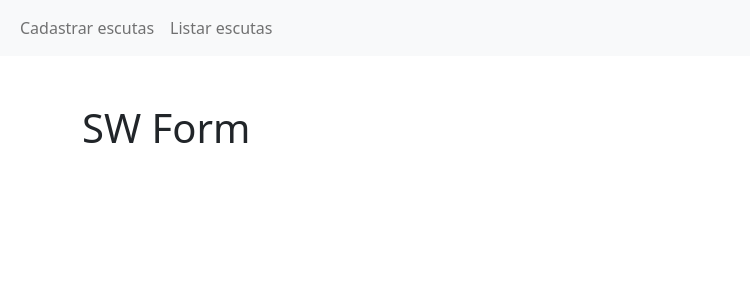
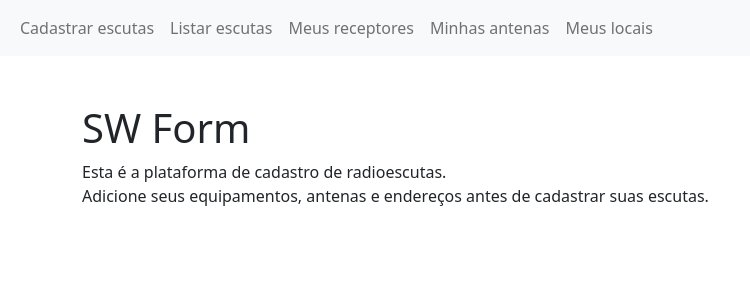
Before and after one commit to danielsf93/swform, a PHP site: page /welcome.php in a window 1280 px wide. Shown: the top 300 px of the page, without its empty margins (0-750 px from the left). Run offline with PHP 8.4, Linux system fonts and the light colour scheme.

Commit message:
Add files via upload

```diff
--- /dev/null
+++ b/antenas.php
@@ -0,0 +1 @@
+antenas bebe
--- /dev/null
+++ b/locais.php
@@ -0,0 +1 @@
+local meu fi
--- /dev/null
+++ b/receptores.php
@@ -0,0 +1 @@
+reccc
--- a/welcome.php
+++ b/welcome.php
@@ -22,6 +22,15 @@
             <li class="nav-item">
               <a class="nav-link" href="?page=listar">Listar escutas</a>
             </li>
+            <li class="nav-item">
+              <a class="nav-link" href="?page=receptores">Meus receptores</a>
+            </li>
+            <li class="nav-item">
+              <a class="nav-link" href="?page=antenas">Minhas antenas</a>
+            </li>
+            <li class="nav-item">
+              <a class="nav-link" href="?page=locais">Meus locais</a>
+            </li>
           </ul>
         </div>
       </div>
@@ -40,11 +49,23 @@
               case "listar":
                 include("listar.php");
                 break;
+                case "receptores":
+                    include("receptores.php");
+                    break;
+                    case "antenas":
+                        include("antenas.php");
+                        break;
+                        case "locais":
+                            include("locais.php");
+                            break;
               default:
-                echo "<h1>SW Form</h1>";
+                echo "<h1>SW Form</h1><p>Esta é a plataforma de cadastro de radioescutas.<br>
+                Adicione seus equipamentos, antenas e endereços antes de cadastrar suas escutas.";
                 break;
             }
           ?>
+
+        </p>
         </div>
       </div>
     </div>
```
